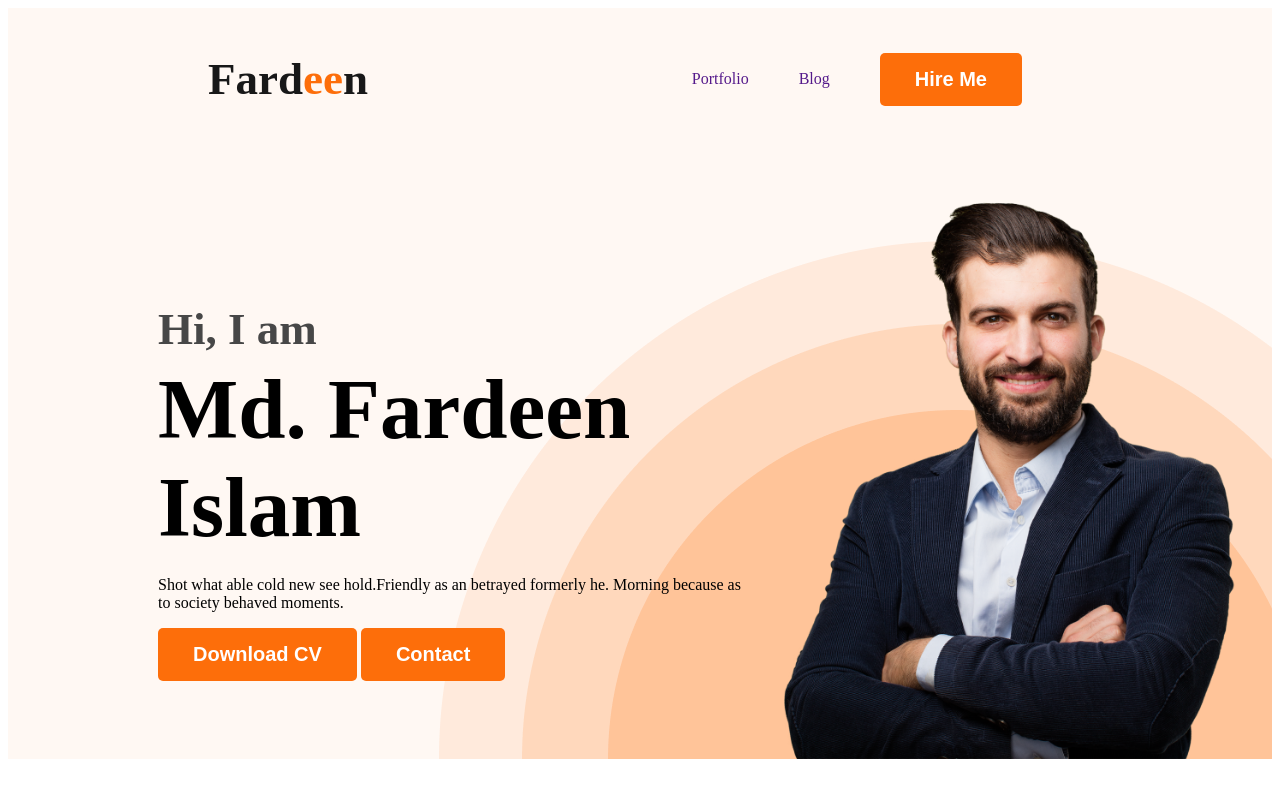
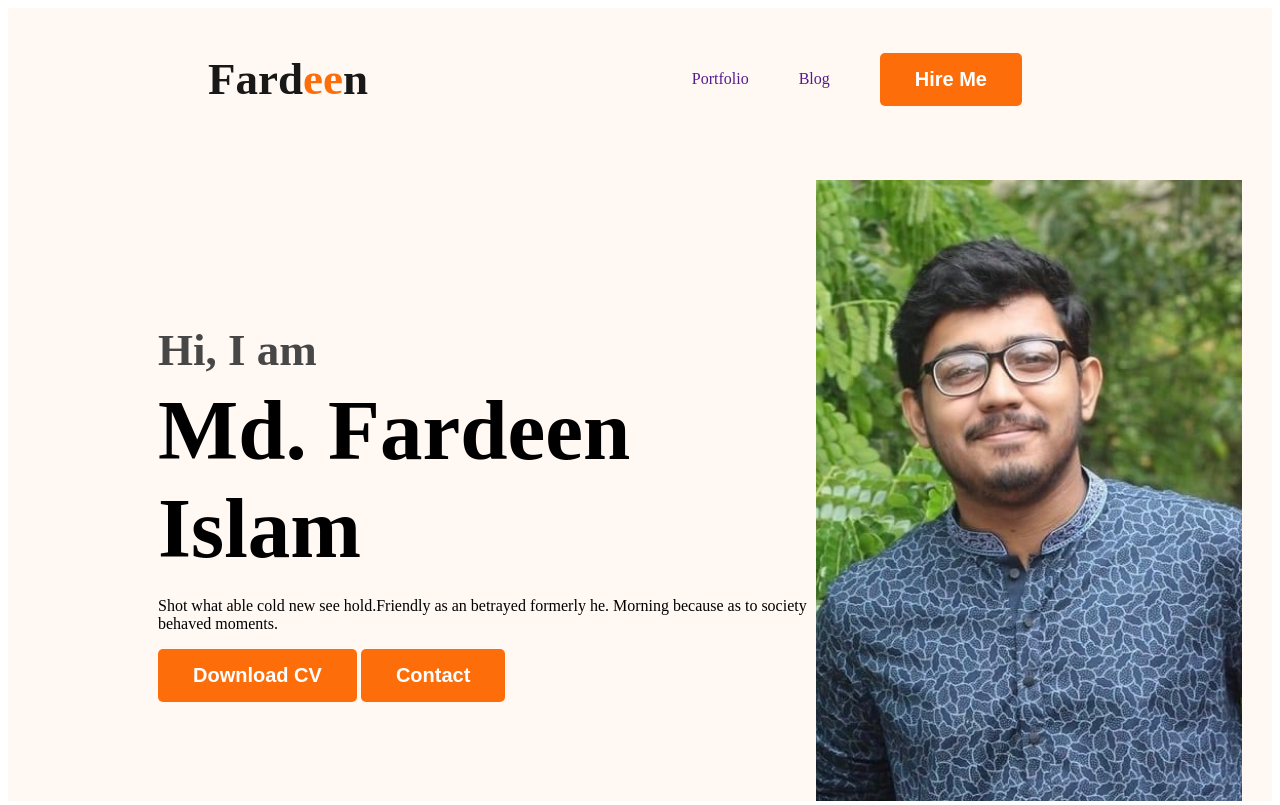
Before and after one commit to liquid-coder/simple-webdeveloper-portfolio, a plain HTML site: page index.html in a window 1280 px wide. Shown: the top 805 px of the page. Drawn offline with Linux system fonts and the light colour scheme.

Commit message:
remove background image

```diff
--- a/index.html
+++ b/index.html
@@ -28,7 +28,7 @@
                 <button class = "btn-primary">Download CV</button>
                 <button class = "btn-primary">Contact</button>
             </div>
-            <img class = "profile-picture" src = "images/hardy.png" alt = "">
+            <img class = "profile-picture" src = "images/IMG_2908.jpg" alt = "">
         </div>
 
     </header>
--- a/styles/portfolio.css
+++ b/styles/portfolio.css
@@ -50,9 +50,7 @@ nav a{
 }
 .header{
     background-color: #fff8f3;
-    background-image: url('../images/header_bg.png');
-    background-repeat: no-repeat;
-    background-position: bottom right;
+
 }
 .banner{
     padding: 30px 30px 0px 150px;
@@ -181,3 +179,6 @@ footer{
     border: 0;
     width: 100%;
 }
+.profile-picture{
+    width: 500px;
+}
```
